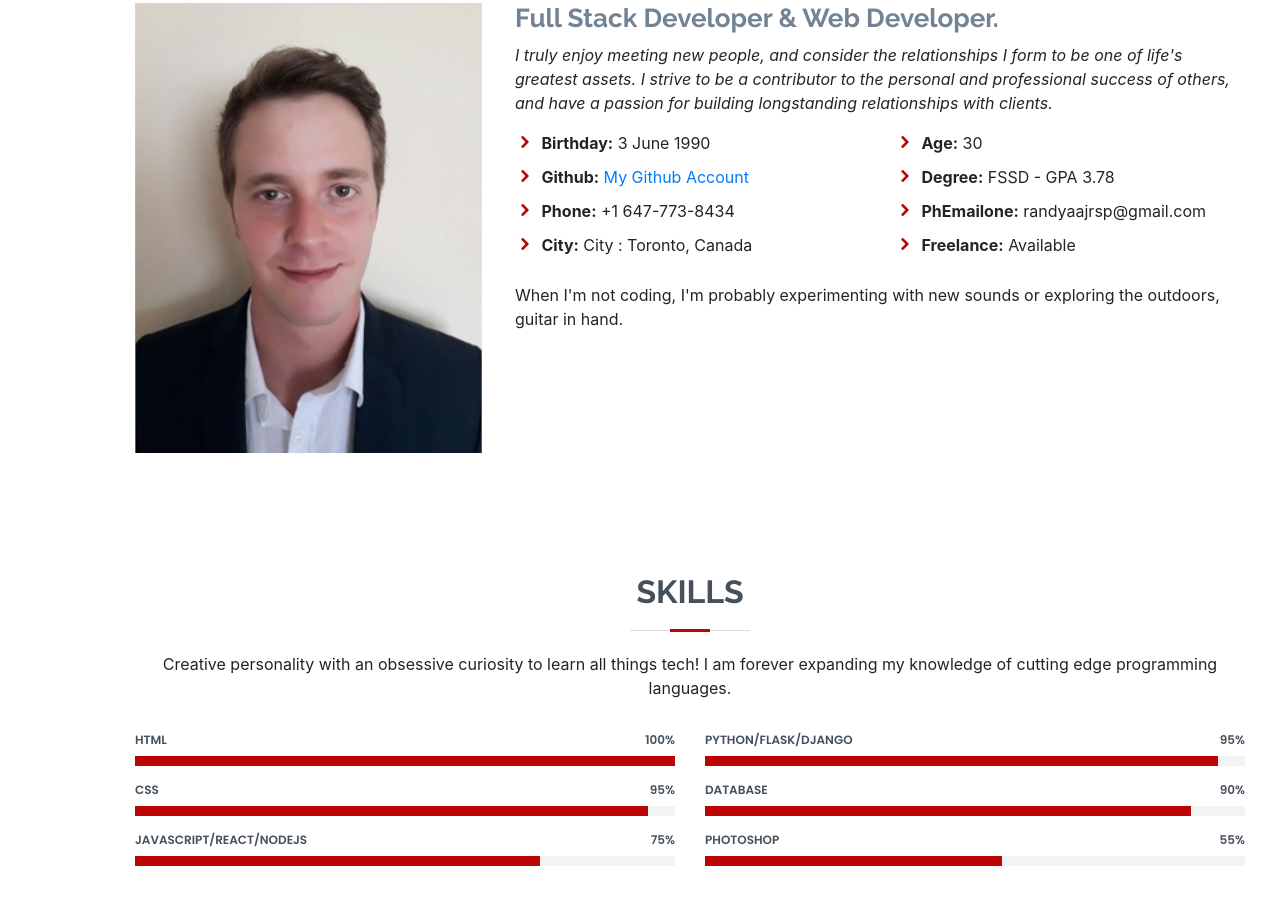
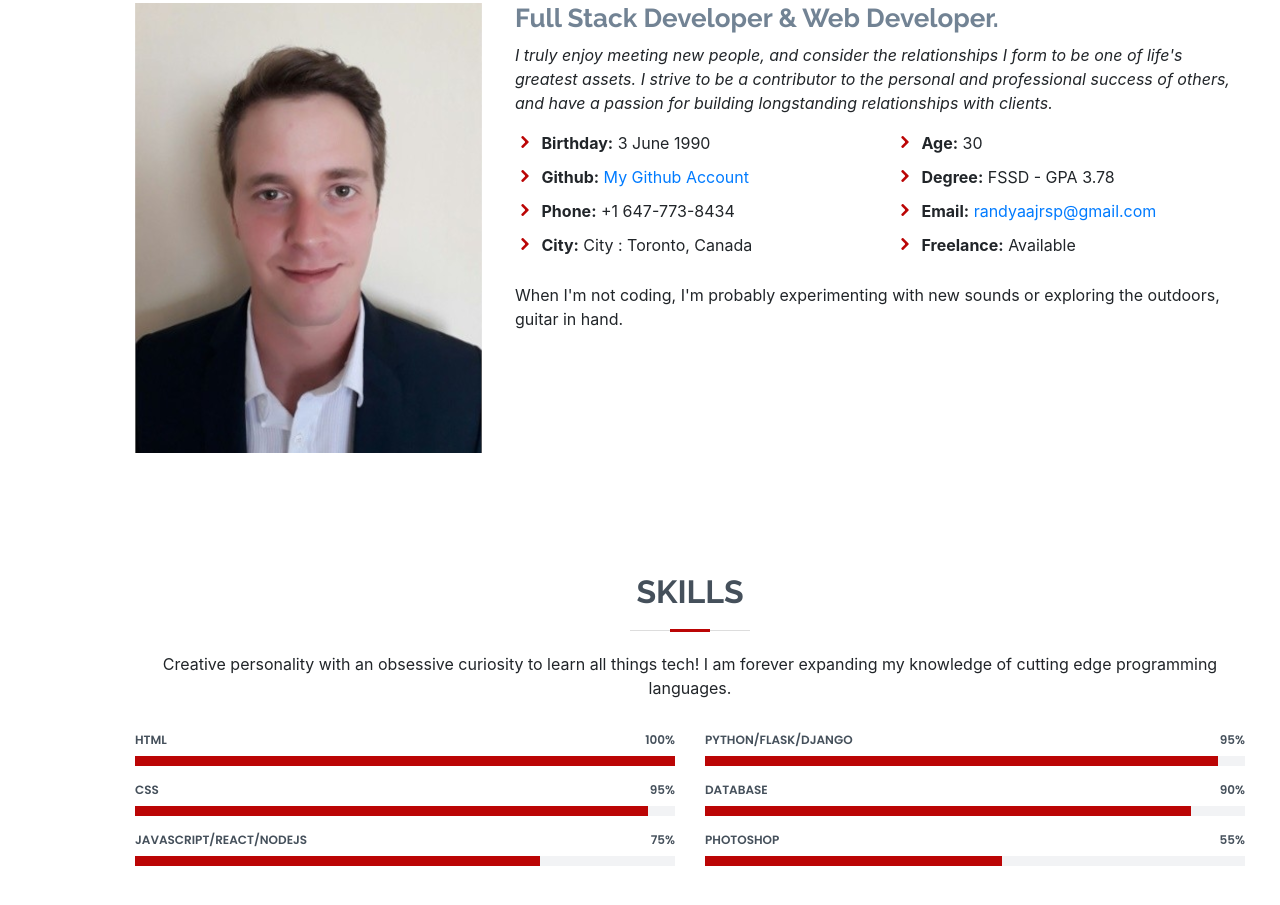
Before and after one commit to randyaajr/portfolio-randy, a website with bundled scripts: page index.html in a window 1280 px wide. Shown: the part 989-1894 px from the top of the page. Built offline with nearby package versions, Linux system fonts and the light colour scheme; animation ran at ten frames a second.

Commit message:
Corrected typo and updated email with email tag and hyperlink

```diff
--- a/index.html
+++ b/index.html
@@ -106,7 +106,9 @@
                                 <ul>
                                     <li><i class="icofont-rounded-right"></i> <strong>Age:</strong> 30</li>
                                     <li><i class="icofont-rounded-right"></i> <strong>Degree:</strong> FSSD - GPA 3.78</li>
-                                    <li><i class="icofont-rounded-right"></i> <strong>PhEmailone:</strong> randyaajrsp@gmail.com</li>
+                                    <li><i class="icofont-rounded-right"></i> <strong>Email:</strong>
+                                        <a href="mailto: randyaajrsp@gmail.com"> randyaajrsp@gmail.com</a>
+                                    </li>
                                     <li><i class="icofont-rounded-right"></i> <strong>Freelance:</strong> Available</li>
                                 </ul>
                             </div>
```
